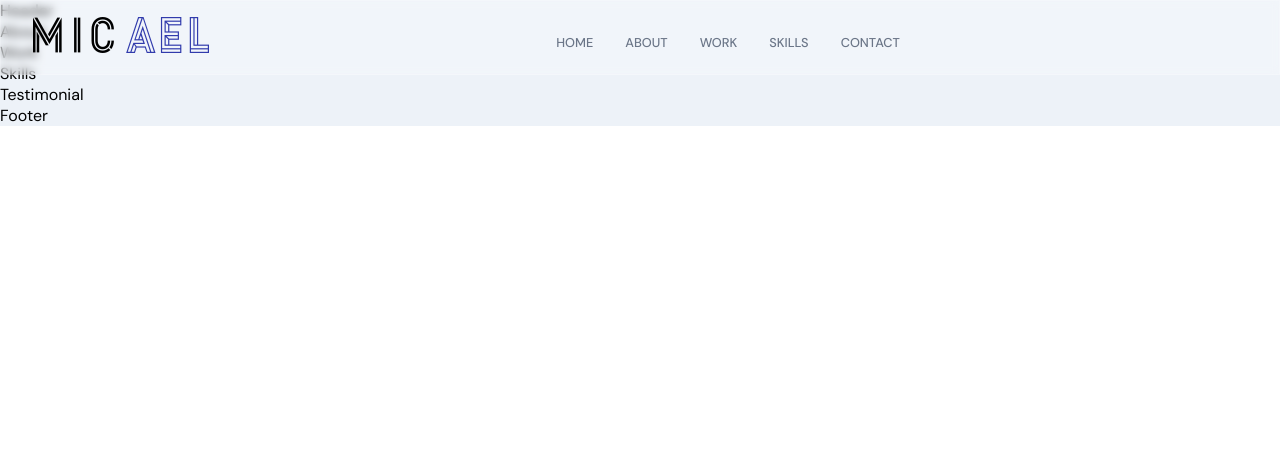
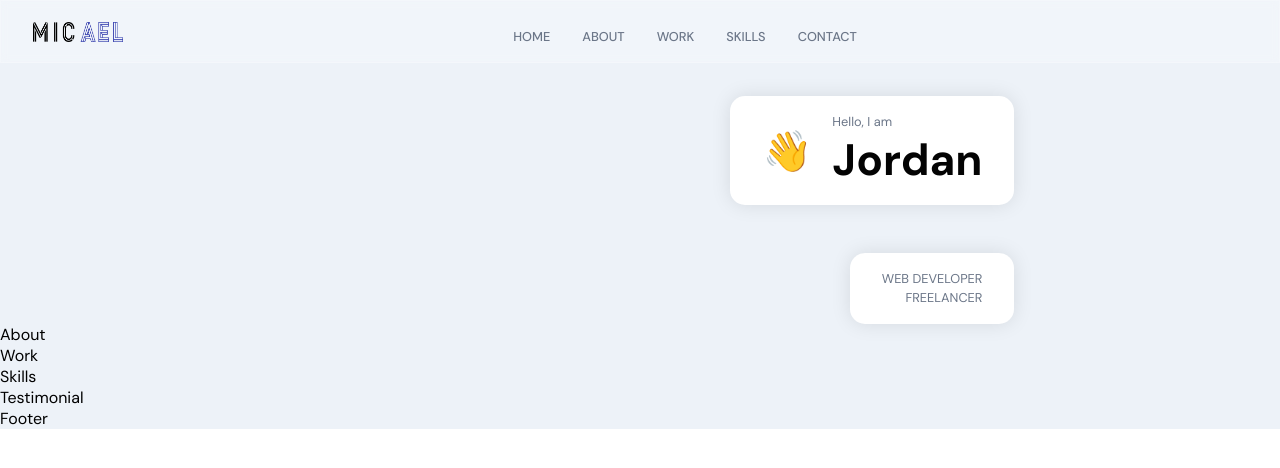
Before and after one commit to jiahern/jiahern.github.io, a React (Create React App) app in the folder frontend-react/: page / in a window 1280 px wide. Shown: the top 468 px of the page. Built offline with nearby package versions, Linux system fonts and the light colour scheme.

Commit message:
Header session

```diff
--- a/frontend-react/src/components/Navbar/Navbar.jsx
+++ b/frontend-react/src/components/Navbar/Navbar.jsx
@@ -3,7 +3,6 @@
 import { motion } from 'framer-motion';
 
 import { images } from '../../constants';
-
 import './Navbar.scss';
 
 const Navbar = () => {
@@ -11,14 +10,14 @@
 
   return (
     <nav className="app__navbar">
-      <div className="app_navbar-logo">
+      <div className="app__navbar-logo">
         <img src={images.logo} alt="logo" />
       </div>
       <ul className="app__navbar-links">
         {['home', 'about', 'work', 'skills', 'contact'].map((item) => (
-          <li className="app__flex p-text" key={'link-${item}'}>
+          <li className="app__flex p-text" key={`link-${item}`}>
             <div />
-            <a href={'#${item}'}>{item}</a>
+            <a href={`#${item}`}>{item}</a>
           </li>
         ))}
       </ul>
@@ -27,18 +26,20 @@
         <HiMenuAlt4 onClick={() => setToggle(true)} />
 
         {toggle && (
-          <motion.div>
+          <motion.div
             whileInView={{ x: [300, 0] }}
-            transition = {{ duration: 0.85, ease: 'easeOut' }}
+            transition={{ duration: 0.85, ease: 'easeOut' }}
+          >
             <HiX onClick={() => setToggle(false)} />
+            <ul>
               {['home', 'about', 'work', 'skills', 'contact'].map((item) => (
                 <li key={item}>
-                <div />
-                <a href={'#${item}'} onClick={() => setToggle(false)}>
+                  <a href={`#${item}`} onClick={() => setToggle(false)}>
                     {item}
                   </a>
                 </li>
               ))}
+            </ul>
           </motion.div>
         )}
       </div>
--- a/frontend-react/src/components/Navbar/Navbar.scss
+++ b/frontend-react/src/components/Navbar/Navbar.scss
@@ -115,8 +115,7 @@
     justify-content: flex-end;
     align-items: flex-end;
     flex-direction: column;
-
-    // background: url('../../assets/bgWhite.png');
+    background: url('../../assets/bgWhite.png');
     background-color: var(--white-color);
     background-size: cover;
     background-repeat: repeat;
--- a/frontend-react/src/container/Header/Header.jsx
+++ b/frontend-react/src/container/Header/Header.jsx
@@ -1,9 +1,34 @@
-import React from "react";
+import React from 'react';
+import { motion } from 'framer-motion';
 
-import "./Header.scss";
+import { images } from '../../constants';
+import './Header.scss';
 
 const Header = () => {
-  return <div>Header</div>;
+  return (
+    <div className="app__header app__flex">
+      <motion.div
+        whileInView={{ x: [-100, 0], opacity: [0, 1] }}
+        transition={{ duration: 0.5 }}
+        className="app__header-info"
+      >
+        <div className="app__header-badge">
+          <div className="badge-cmp app__flex">
+            <span>👋</span>
+            <div style={{ marginLeft: 20 }}>
+              <p className="p-text">Hello, I am</p>
+              <h1 className="head-text">Jordan</h1>
+            </div>
+          </div>
+
+          <div className="tag-cmp app__flex">
+            <p className="p-text">Web Developer</p>
+            <p className="p-text">Freelancer</p>
+          </div>
+        </div>
+      </motion.div>
+    </div>
+  );
 };
 
 export default Header;
```
Also changed, not shown: frontend-react/src/index.js (+6 -4 lines). Lines whose indentation alone changed are shown as unchanged.
